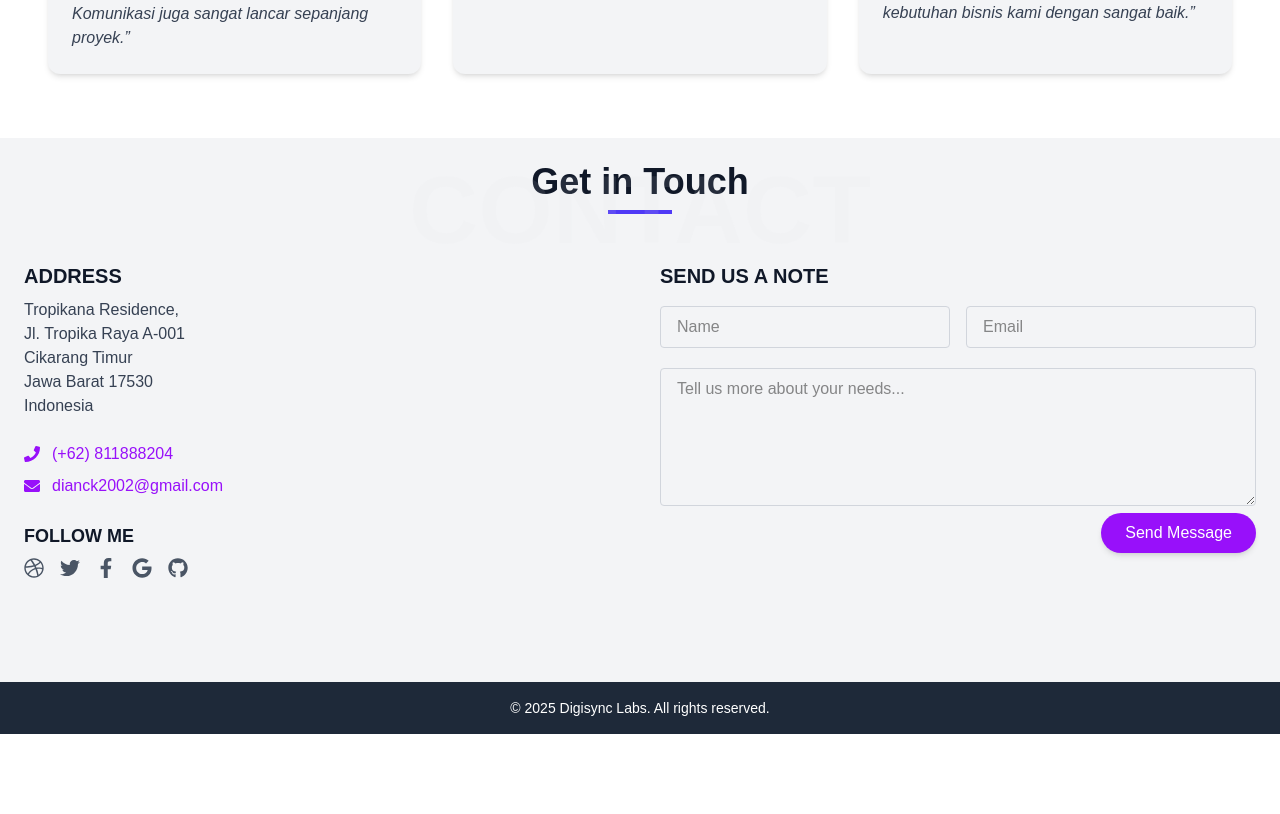
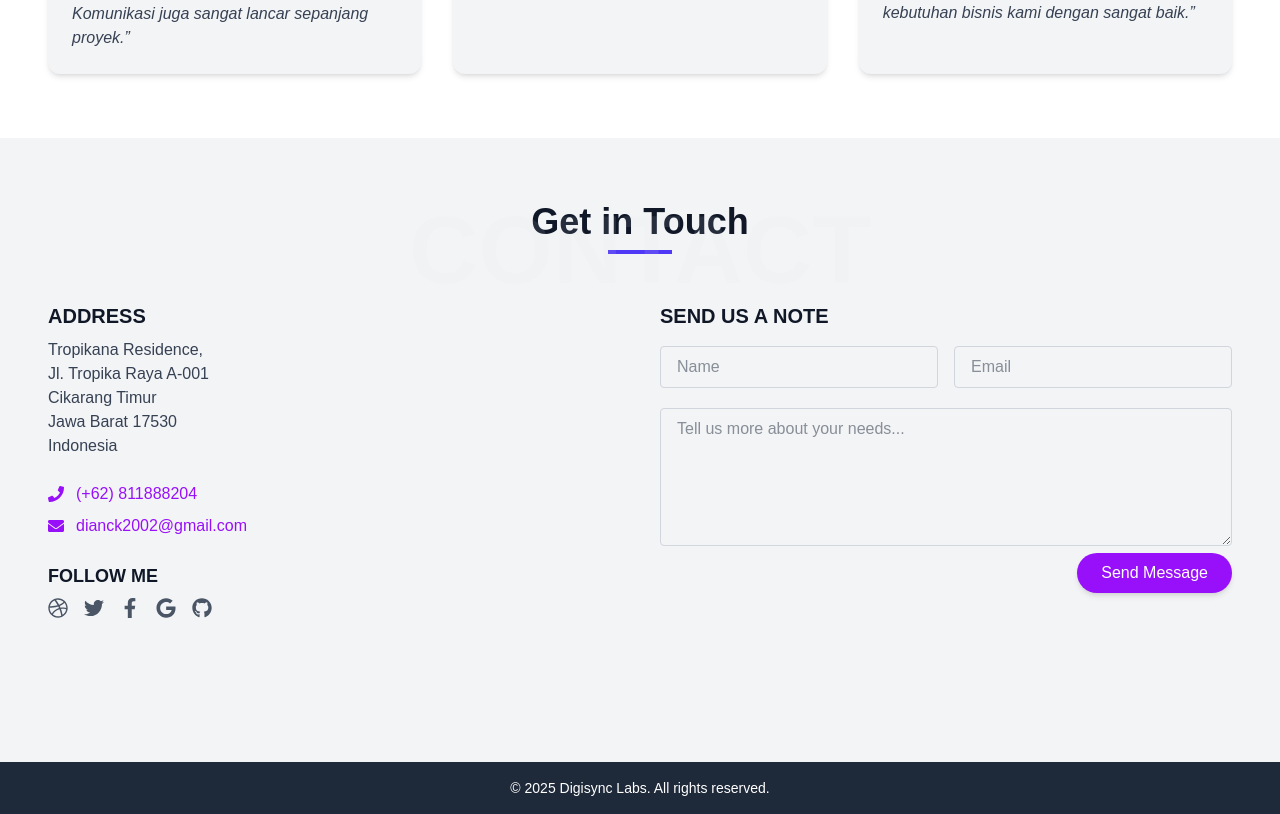
Before and after one commit to dianck/company-web, a Next.js app: page / in a window 1280 px wide. Shown: the part 2501-3315 px from the top of the page. Before the commit the page ends 3235 px from the top, so only its background shows below. Built offline with nearby package versions, Linux system fonts and the light colour scheme.

Commit message:
update contact us

```diff
--- a/src/components/contact.tsx
+++ b/src/components/contact.tsx
@@ -45,7 +45,8 @@ export default function Contact() {
 
   return (
     // <section className="bg-gray-100 py-20 px-6 md:px-16">
-    <section className="w-[120%] mx-[calc(-10%)] bg-gray-100 md:mx-auto md:w-full md:max-w-7xl flex flex-col md:flex-row items-center justify-center p-6 gap-[10px]">
+    // <section className="w-[120%] mx-[calc(-10%)] bg-gray-100 md:mx-auto md:w-full md:max-w-7xl flex flex-col md:flex-row items-center justify-center p-6 gap-[10px]">
+    <section className="bg-gray-100 text-gray-800 py-16 px-6 md:px-12">
 
       <div className="max-w-7xl w-full">
         <div className="text-center mb-12 relative">
```
